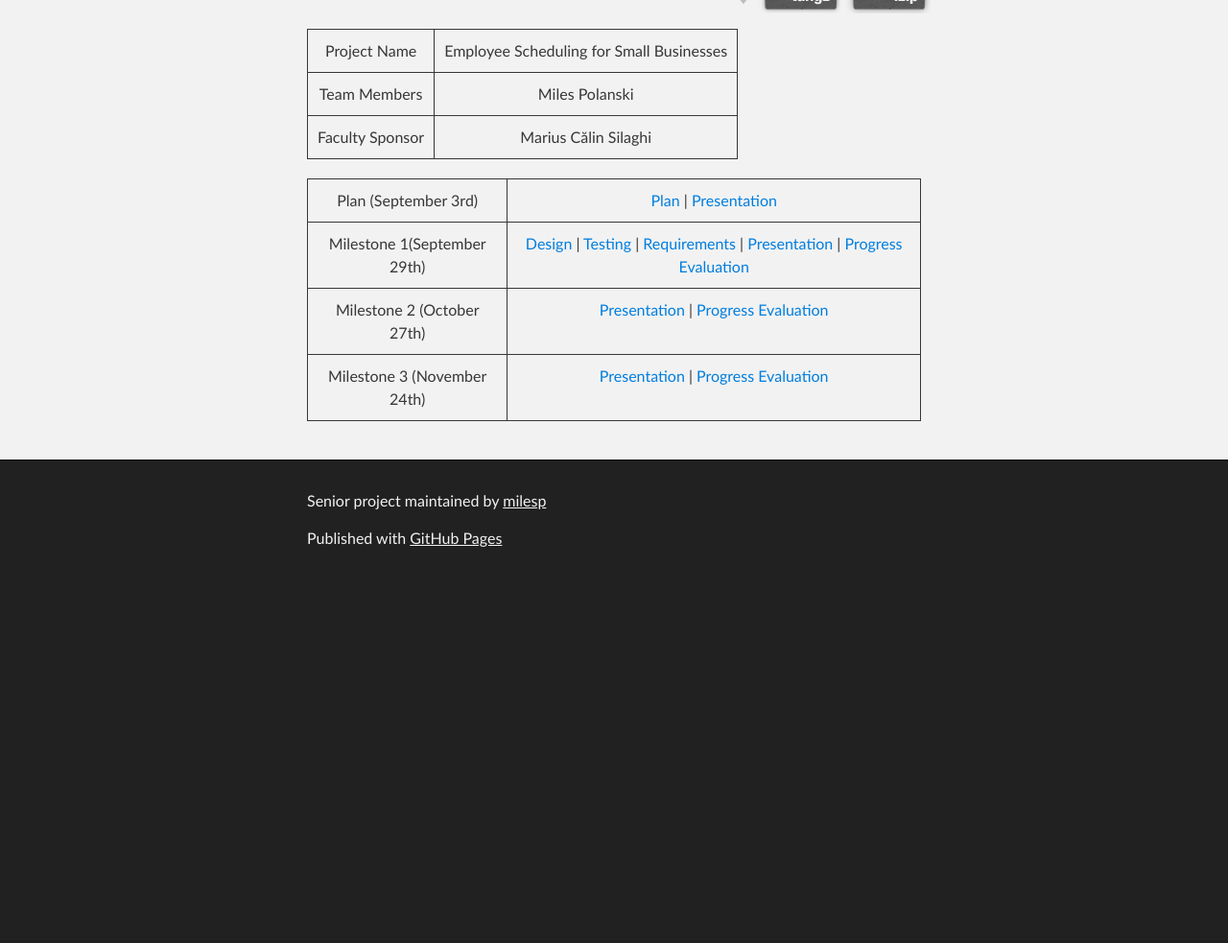
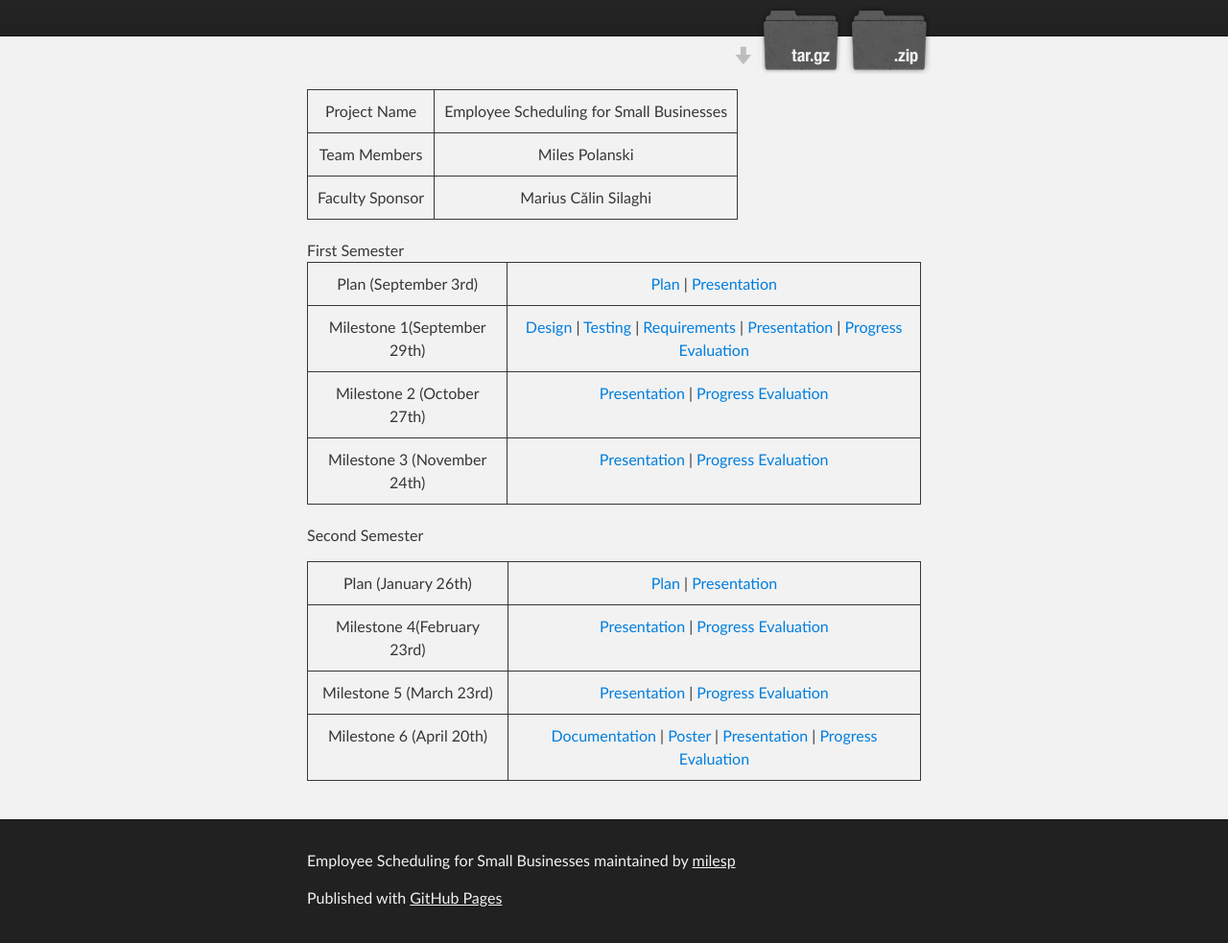
Before and after one commit to milesp/Senior_Project, a plain HTML site: page index.html in a window 1280 px wide. Shown: the part 235-1218 px from the top of the page at 96% size. Before the commit the page ends 843 px from the top, so only its background shows below. Drawn offline with Linux system fonts and the light colour scheme.

Commit message:
Create gh-pages branch via GitHub

```diff
--- a/index.html
+++ b/index.html
@@ -4,11 +4,11 @@
   <head>
     <meta charset='utf-8'>
     <meta http-equiv="X-UA-Compatible" content="chrome=1">
-    <meta name="description" content="Senior project : First Semester">
+    <meta name="description" content="Employee Scheduling for Small Businesses : First and Second Semesters">
 
     <link rel="stylesheet" type="text/css" media="screen" href="stylesheets/stylesheet.css">
 
-    <title>Senior project</title>
+    <title>Employee Scheduling for Small Businesses</title>
   </head>
 
   <body>
@@ -18,8 +18,8 @@
         <header class="inner">
           <a id="forkme_banner" href="https://github.com/milesp/Senior_Project">View on GitHub</a>
 
-          <h1 id="project_title">Senior project</h1>
-          <h2 id="project_tagline">First Semester</h2>
+          <h1 id="project_title">Employee Scheduling for Small Businesses</h1>
+          <h2 id="project_tagline">First and Second Semesters</h2>
 
             <section id="downloads">
               <a class="zip_download_link" href="https://github.com/milesp/Senior_Project/zipball/master">Download this project as a .zip file</a>
@@ -49,6 +49,7 @@
 
 
 <p></p>
+First Semester
       <table border="1"><tbody>
     <tr align="center">
           <td>Plan (September 3rd)</td>
@@ -76,13 +77,41 @@
 </tr>
       </tbody></table>
 
+<p>Second Semester
+      </p><table border="1"><tbody>
+    <tr align="center">
+          <td>Plan (January 26th)</td>
+          <td>
+<a href="https://docs.google.com/document/d/1v9MQtrKCQaSsK7pPp58jt8pFNN8aQu2pHQ_7wp52PxY/edit?usp=sharing">Plan</a> | <a href="https://docs.google.com/presentation/d/1LlposeAsJd86nX8MVTQ0z-qaI-njR9PiZVu2z81NnLY/edit?usp=sharing">Presentation</a>
+</td>
+    </tr>
+<tr align="center">
+          <td>Milestone 4(February 23rd)</td>
+          <td>
+<a href="http://milesp.github.io/Senior_Project/">Presentation</a> | <a href="http://milesp.github.io/Senior_Project/">Progress Evaluation</a>
+</td>
+    </tr>
+<tr align="center">
+          <td>Milestone 5 (March 23rd)</td>
+          <td>
+<a href="http://milesp.github.io/Senior_Project/">Presentation</a> | <a href="http://milesp.github.io/Senior_Project/">Progress Evaluation</a>
+</td>
+</tr>
+    <tr align="center">
+          <td>Milestone 6 (April 20th)</td>
+          <td>
+<a href="http://milesp.github.io/Senior_Project/">Documentation</a> | <a href="http://milesp.github.io/Senior_Project/">Poster</a> | <a href="http://milesp.github.io/Senior_Project/">Presentation</a> | <a href="http://milesp.github.io/Senior_Project/">Progress Evaluation</a>
+</td>
+</tr>
+      </tbody></table>
+
       </section>
     </div>
 
     <!-- FOOTER  -->
     <div id="footer_wrap" class="outer">
       <footer class="inner">
-        <p class="copyright">Senior project maintained by <a href="https://github.com/milesp">milesp</a></p>
+        <p class="copyright">Employee Scheduling for Small Businesses maintained by <a href="https://github.com/milesp">milesp</a></p>
         <p>Published with <a href="http://pages.github.com">GitHub Pages</a></p>
       </footer>
     </div>
```
Also changed, not shown: params.json (+1 -1 lines).
